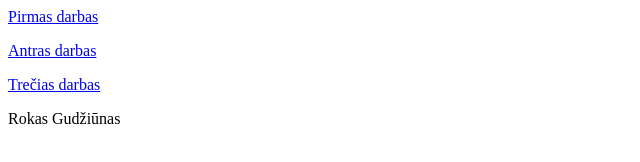
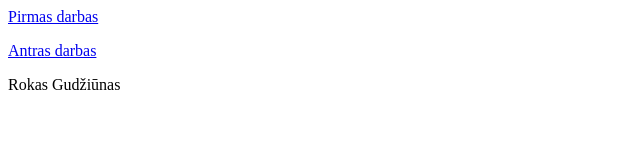
Before and after one commit to rgudziunas/rgudziunas.github.io, a plain HTML site: page index.html in a window 1280 px wide. Shown: the whole page, without its empty margins (0-640 px from the left). Drawn offline with Linux system fonts and the light colour scheme.

Commit message:
Update index.html

```diff
--- a/index.html
+++ b/index.html
@@ -6,7 +6,7 @@
 
     <p><a href="Kelione i Berlyna/index.html"> Pirmas darbas</a></p>
     <p><a href="Receptų knyga/Index.html"> Antras darbas</a></p>
-   <p><a href="3PROJEKTAS/index.html">Trečias darbas</a></p>
+
    <p> Rokas Gudžiūnas </p>
   </body>
 <html>
```
